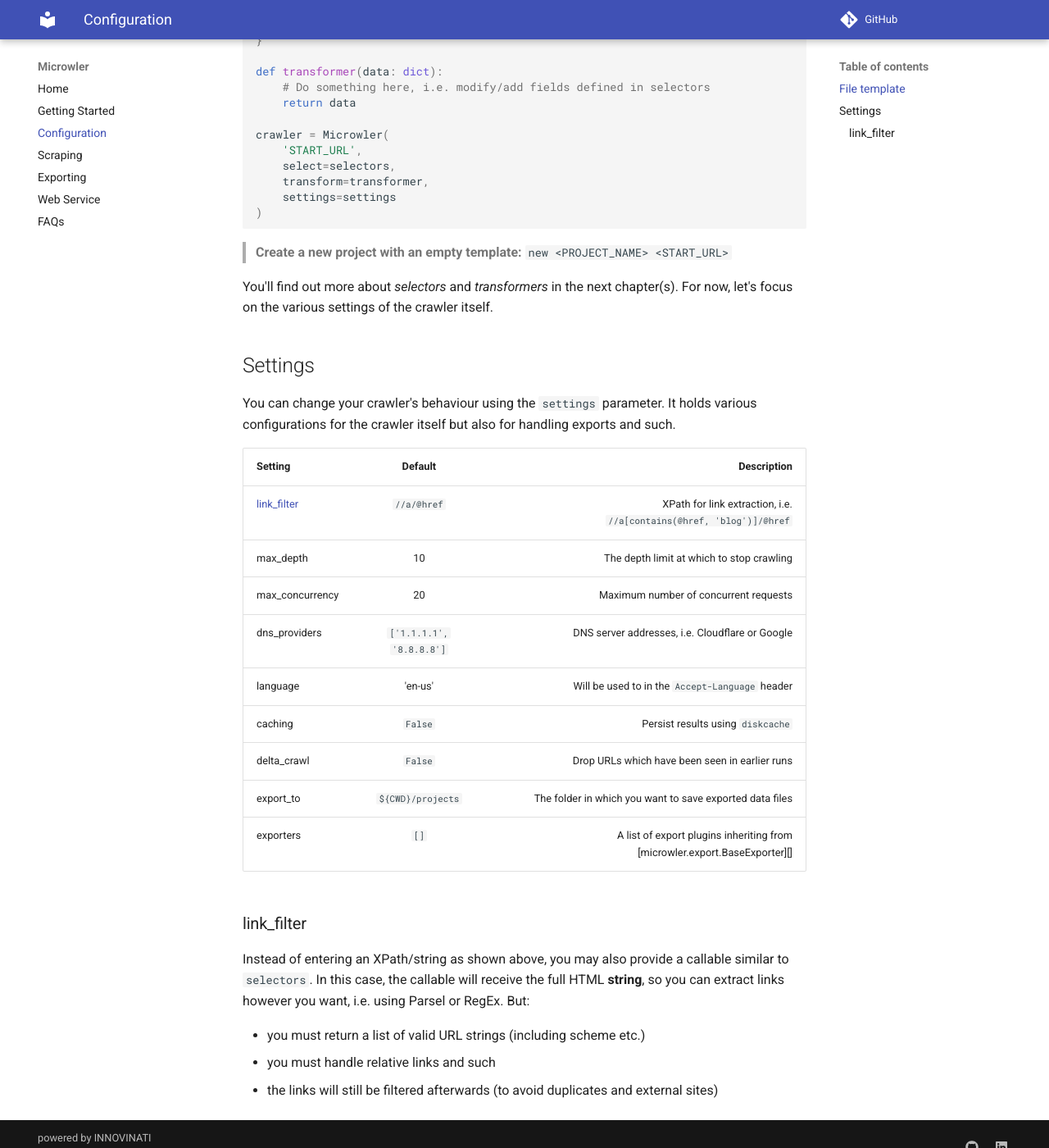
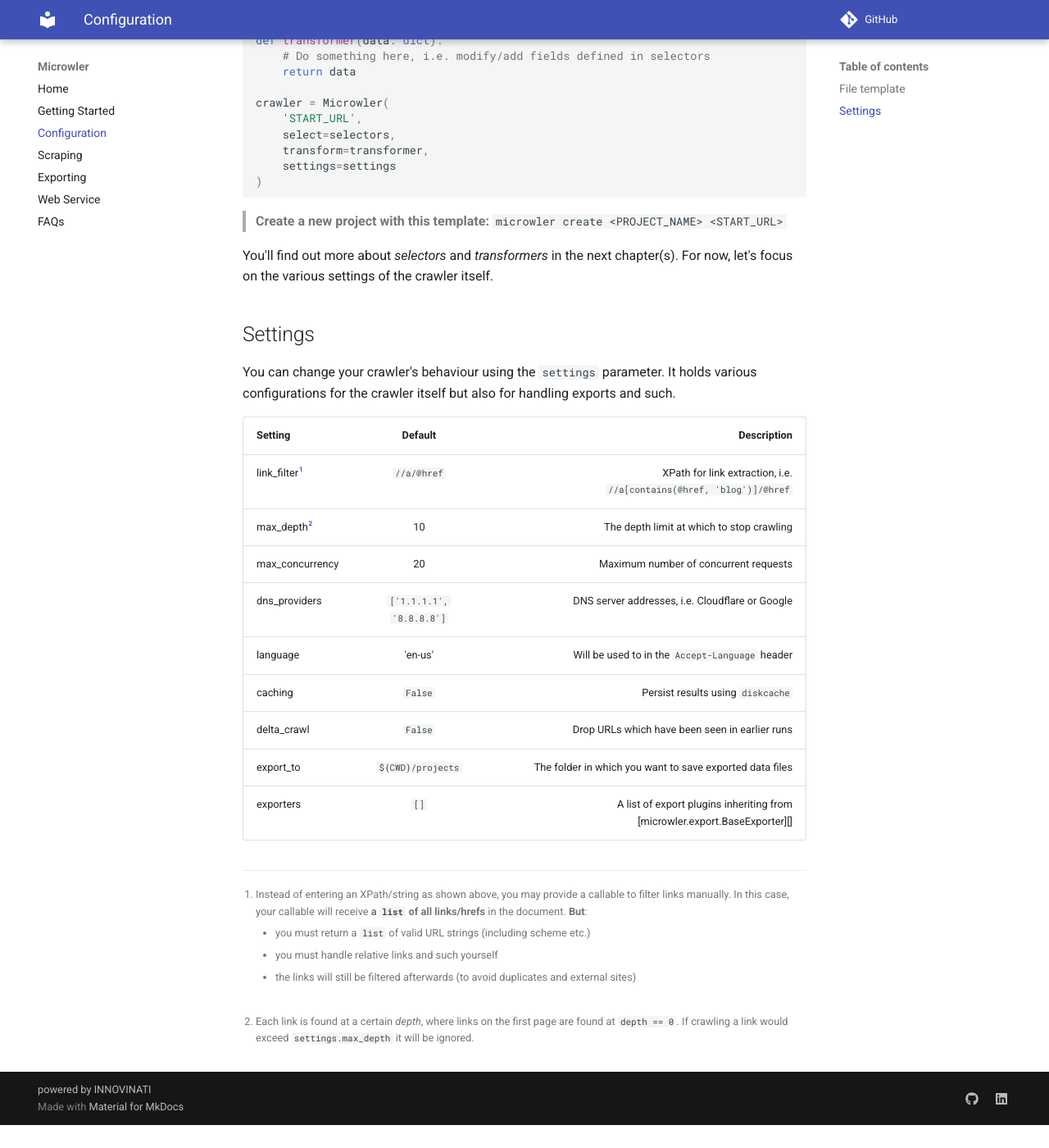
Before and after one commit to INNOVINATI/microwler, an MkDocs documentation site: the page built from docs/configuration.md, in a window 1280 px wide and 1400 px high, scrolled down 560 px. Shown: the whole window at 82% size. Built offline with MkDocs 1.6.1 and Material for MkDocs 9.7.7, drawn with Linux system fonts in a browser that asks for light colours; comment, search, counter and statistics services are not loaded; after the commit the page ends 1932 px from its top, so only the background shows below that; some of the changed text lies outside the part shown.

Commit message:
Update docs

`````diff
--- a/docs/configuration.md
+++ b/docs/configuration.md
@@ -8,12 +8,10 @@ Of course, you can customize and extend this behaviour. Here's an example:
 from microwler import Microwler, scrape, export
 
 selectors = {
-    # Using custom XPath expressions:
-    'field': '//some/xpath',
     # Using built-in selectors:
     'title': scrape.title,
-    # Using Parsel selectors:
-    'complex': scrape.parsel(lambda dom: dom.css('img').xpath('/@src').getall())
+    # Using custom XPath expressions:
+    'field': '//some/xpath'
 }
 
 settings = {
@@ -33,8 +31,8 @@ crawler = Microwler(
 )
 ````
 
-> **Create a new project with an empty template:**
-> `new <PROJECT_NAME> <START_URL>`
+> **Create a new project with this template:**
+> `microwler create <PROJECT_NAME> <START_URL>`
 
 You'll find out more about *selectors* and *transformers* in the next chapter(s). For now, let's focus
 on the various settings of the crawler itself.
@@ -45,8 +43,8 @@ for the crawler itself but also for handling exports and such.
 
 | Setting | Default | Description |
 | :------------- | :-------------: | -----------: |
-| [link_filter](#link_filter) | `//a/@href` | XPath for link extraction, i.e. <br> `//a[contains(@href, 'blog')]/@href`
-| max_depth | 10 | The depth limit at which to stop crawling |
+| link_filter[^1] | `//a/@href` | XPath for link extraction, i.e. <br> `//a[contains(@href, 'blog')]/@href`
+| max_depth[^2] | 10 | The depth limit at which to stop crawling |
 | max_concurrency | 20 | Maximum number of concurrent requests |
 | dns_providers | `['1.1.1.1', '8.8.8.8']` | DNS server addresses, i.e. Cloudflare or Google |
 | language | 'en-us' | Will be used to in the `Accept-Language` header |
@@ -56,12 +54,16 @@ for the crawler itself but also for handling exports and such.
 | exporters | `[]` | A list of export plugins inheriting from [microwler.export.BaseExporter][] |
 
 
-### link_filter
-Instead of entering an XPath/string as shown above, you may also provide a
-callable similar to `selectors`. In this case, the callable will receive the
-full HTML **string**, so you can extract links however you want, i.e. using Parsel
-or RegEx. But:
+[^1]:
+    Instead of entering an XPath/string as shown above, you may provide a
+    callable to filter links manually. In this case, your callable will
+    receive **a `list` of all links/hrefs** in the document. **But**:
 
-- you must return a list of valid URL strings (including scheme etc.)
-- you must handle relative links and such
-- the links will still be filtered afterwards (to avoid duplicates and external sites)
+    - you must return a `list` of valid URL strings (including scheme etc.)
+    - you must handle relative links and such yourself
+    - the links will still be filtered afterwards (to avoid duplicates and external sites)
+
+[^2]:
+    Each link is found at a certain *depth*, where links on the first page
+    are found at `depth == 0`. If crawling a link would exceed `settings.max_depth`
+    it will be ignored.
--- a/mkdocs.yml
+++ b/mkdocs.yml
@@ -32,3 +32,4 @@ copyright: powered by <a href="https://innovinati.com/">INNOVINATI</a>
 markdown_extensions:
   - pymdownx.highlight
   - pymdownx.superfences
+  - footnotes
`````
Also changed, not shown: docs/getting-started.md (+6 -5 lines), docs/scraping.md (+9 -10 lines), docs/webservice.md (+3 -3 lines).
